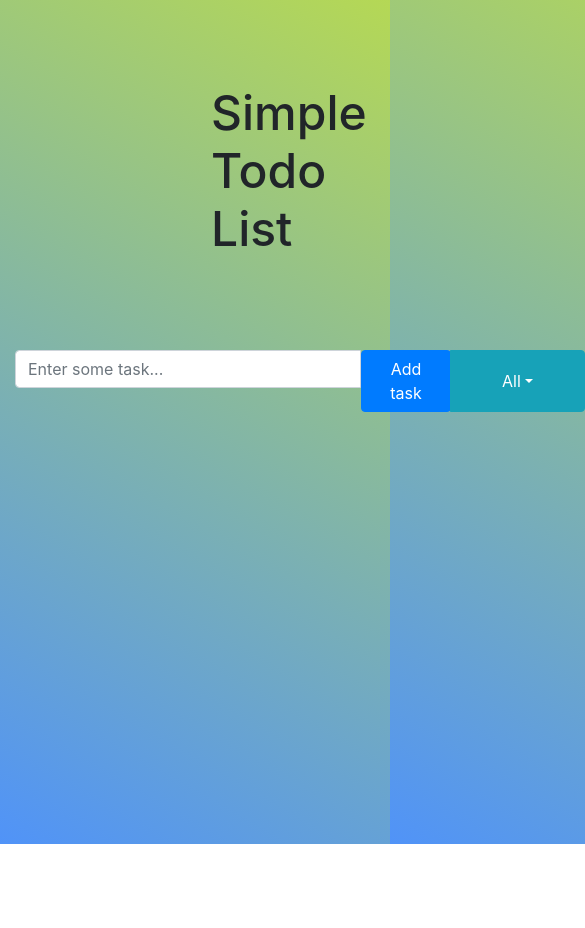
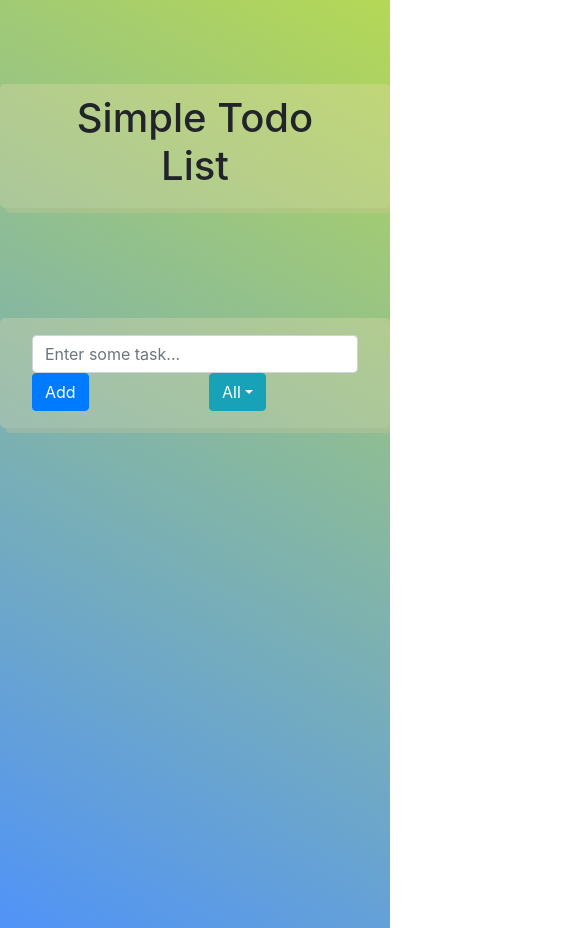
Before and after one commit to Branimir026/my-todo-list, a React (Create React App) app: page / in a window 390 px wide. Shown: the whole page, 585 px wide, since content can reach past the window. Before the commit the page ends 844 px from the top, so only its background shows below. Built offline with nearby package versions, Linux system fonts and the light colour scheme.

Commit message:
Changed design to be responsive on mobile

```diff
--- a/src/App.css
+++ b/src/App.css
@@ -8,92 +8,54 @@ body {
   background-image: linear-gradient(30deg, #5093f8 0%, #b5d855 100%);
   color: white;
   min-height: 100vh;
-  min-width: 600px;
 }
 
-.container {
-  margin: 0px;
-  padding: 0px;
+h1 {
+  padding: 10px 50px;
+  text-align: center;
+}
+
+.headingContainer {
+  margin: 10vh 0vw 10vh 0vw;
+  border-radius: 5px;
+  background-color: rgba(245, 222, 179, 0.274);
+  box-shadow: 5px 5px rgba(223, 197, 151, 0.274);
+}
+
+.formContainer {
+  margin: 3vh 0vw 6vh 0vw;
+  padding: 2vh;
+  border-radius: 5px;
+  background-color: rgba(245, 222, 179, 0.274);
+  box-shadow: 5px 5px rgba(223, 197, 151, 0.274);
+}
+.todoContainer {
+  align-items: center;
+  margin-bottom: 10px;
+  padding: 2vh;
+  border-radius: 5px;
+  background-color: rgba(245, 222, 179, 0.274);
+  box-shadow: 5px 5px rgba(223, 197, 151, 0.274);
+}
+
+.todoItem {
+  margin-bottom: 0px !important;
+  margin-right: 0px !important;
+}
+
+.todoCheckbox,
+.todoDelete {
   width: 100%;
   height: 100%;
-  display: flex;
-  flex-direction: column;
-  align-items: center;
+  margin-bottom: 0px !important;
 }
 
-header {
-  padding: 0vh 25vh;
-  margin: 10vh 0vw 7vh 0vw;
-  min-width: 600px;
+.todoListContainer {
+  margin-bottom: 20px;
 }
 
-header h1 {
-  font-size: 48px;
-  margin: 0px;
-  padding: 0px;
-}
-
-.form-container {
-  margin: 4vh 0vw 3vw 0vh;
-  display: flex;
-  flex-direction: row;
-  width: 100%;
-}
-
-.form-input {
-  width: 75%;
-}
-
-.form-button {
-  width: 10%;
-  min-width: 90px;
-}
-
-.form-dropdown {
-  width: 15%;
-  min-width: 135px;
-}
-
-.form-dropdown .dropdown-toggle {
-  width: 100%;
-}
-
-.todo-list-container {
-  margin: 4vh 0vw 3vw 0vh;
-  width: 80%;
-}
-
-.todo-container {
-  display: flex;
-  flex-direction: row;
-  justify-content: flex-start;
-}
-
-.alert {
-  margin-bottom: 0px;
-}
-
-.todo-item {
-  margin: 0px !important;
-  padding: 0px;
-  width: 85%;
-  height: 100%;
-}
-
-.todo-delete {
-  width: 10%;
-  min-width: 80px;
-  height: 100%;
-  margin-top: auto;
-  margin-bottom: auto;
-}
-
-.todo-checkbox {
-  width: 5%;
-  min-width: 40px;
-  height: 100%;
-  margin-top: auto;
-  margin-bottom: auto;
+.checkboxDiv {
+  padding-left: 0px !important;
 }
 
 .completed {
--- a/src/App.js
+++ b/src/App.js
@@ -2,6 +2,10 @@ import React, { useState, useEffect } from "react";
 import "./App.css";
 import Form from "./components/Form";
 import TodoList from "./components/TodoList";
+//importing bootstrap components
+import Container from "react-bootstrap/Container";
+import Row from "react-bootstrap/Row";
+import Col from "react-bootstrap/Col";
 
 function App() {
   const [inputText, setInputText] = useState("");
@@ -33,10 +37,14 @@ function App() {
   }, [filterStatus, todos]); //this useEffect runs once after render, and every time filterStatus or todos change
 
   return (
-    <div className="container">
-      <header>
+    //<div className="container">
+    <Container>
+      <Row className="headingContainer">
+        <Col lg={{ span: 6, offset: 3 }} sm={{ span: 10, offset: 1 }}>
           <h1>Simple Todo List</h1>
-      </header>
+        </Col>
+      </Row>
+      <Row>
         <Form
           inputText={inputText}
           setInputText={setInputText}
@@ -45,12 +53,14 @@ function App() {
           setFilterStatus={setFilterStatus}
           filterStatus={filterStatus}
         />
+      </Row>
       <TodoList
         todos={todos}
         setTodos={setTodos}
         filteredTodos={filteredTodos}
       />
-    </div>
+    </Container>
+    //</div>
   );
 }
 
--- a/src/components/Form.js
+++ b/src/components/Form.js
@@ -1,10 +1,13 @@
 import React from "react";
 import { v4 as uuidv4 } from "uuid";
+//importing bootstrap components
 import InputGroup from "react-bootstrap/InputGroup";
 import FormControl from "react-bootstrap/FormControl";
 import DropdownButton from "react-bootstrap/DropdownButton";
 import Dropdown from "react-bootstrap/Dropdown";
 import Button from "react-bootstrap/Button";
+import Row from "react-bootstrap/Row";
+import Col from "react-bootstrap/Col";
 
 function Form({
   inputText,
@@ -35,32 +38,35 @@ function Form({
   };
 
   return (
-    <InputGroup className="form-container">
+    <InputGroup className="formContainer">
+      <Col lg={{ span: 8, offset: 1 }} xs={12}>
         <FormControl
           placeholder="Enter some task..."
           aria-label="Enter some task..."
           aria-describedby="basic-addon2"
           value={inputText}
           onChange={inputTextHandler}
-        className="form-input"
+          className="formInput"
         />
-
+      </Col>
+      <Col lg={1} xs={4}>
         <Button
           variant="primary"
           onClick={submitTodosHandler}
           type="submit"
-        className="form-button"
+          className="formButton"
         >
-        <span>Add task</span>
+          <span>Add</span>
         </Button>
-
+      </Col>
+      <Col lg={{ span: 2, offset: 0 }} xs={{ span: 6, offset: 2 }}>
         <DropdownButton
           as={InputGroup.Append}
           variant="info"
           title={filterStatus}
           id="input-group-dropdown-2"
           onSelect={filterStatusHandler}
-        className="form-dropdown"
+          className="formDropdown"
         >
           <Dropdown.Item eventKey="All">
             <span>All</span>
@@ -72,31 +78,8 @@ function Form({
             <span>Uncompleted</span>
           </Dropdown.Item>
         </DropdownButton>
+      </Col>
     </InputGroup>
-
-    /**<form>
-      <input
-        value={inputText}
-        onChange={inputTextHandler}
-        className="todo-input"
-        type="text"
-      />
-      <button
-        onClick={submitTodosHandler}
-        className="todo-button"
-        type="submit"
-      >
-        Dodaj
-      </button>
-      <select onChange={filterStatusHandler} name="filter">
-        <option value="All">All</option>
-        <option value="Completed">Completed</option>
-        <option value="Uncompleted">Uncompleted</option>
-      </select>
-      <button onClick={test} className="todo-button" type="submit">
-        test
-      </button>
-    </form>*/
   );
 }
 
--- a/src/components/Todo.js
+++ b/src/components/Todo.js
@@ -1,36 +1,43 @@
 import React from "react";
+//importing bootstrap components
 import ListGroup from "react-bootstrap/ListGroup";
 import Button from "react-bootstrap/Button";
 import ToggleButton from "react-bootstrap/ToggleButton";
 import Alert from "react-bootstrap/Alert";
+import Row from "react-bootstrap/Row";
+import Col from "react-bootstrap/Col";
 
 function Todo({ text, isCompleted, isCompletedHandler, isDeletedHandler }) {
   return (
-    <ListGroup.Item>
-      <div className="todo-container">
+    <Row className="todoContainer">
+      <Col lg={9} xs={10}>
         <Alert
           variant="dark"
-          className={`todo-item ${isCompleted ? "completed" : ""}`}
+          className={`todoItem ${isCompleted ? "completed" : ""}`}
         >
           {text}
         </Alert>
+      </Col>
+      <Col lg={1} xs={2} className="checkboxDiv">
         <ToggleButton
           type="checkbox"
           variant="success"
           checked={isCompleted}
           value="check"
           onChange={isCompletedHandler}
-          className="todo-checkbox"
+          className="todoCheckbox"
         />
+      </Col>
+      <Col lg={{ span: 2, offset: 0 }} xs={{ span: 6, offset: 2 }}>
         <Button
           variant="danger"
           onClick={isDeletedHandler}
-          className="todo-delete"
+          className="todoDelete"
         >
           Delete
         </Button>
-      </div>
-    </ListGroup.Item>
+      </Col>
+    </Row>
   );
 }
 
--- a/src/components/TodoList.js
+++ b/src/components/TodoList.js
@@ -1,5 +1,6 @@
 import React from "react";
 import Todo from "./Todo";
+//importing bootstrap components
 import ListGroup from "react-bootstrap/ListGroup";
 
 function TodoList({ todos, setTodos, filteredTodos }) {
@@ -22,7 +23,7 @@ function TodoList({ todos, setTodos, filteredTodos }) {
   };
 
   return (
-    <ListGroup className="todo-list-container">
+    <ListGroup className="todoListContainer">
       {filteredTodos.map((todo) => (
         <Todo
           text={todo.text}
@@ -32,7 +33,6 @@ function TodoList({ todos, setTodos, filteredTodos }) {
           isDeletedHandler={() => isDeletedHandler(todo.id)}
         />
       ))}
-      {/*</ul>*/}
     </ListGroup>
   );
 }
```
Lines whose indentation alone changed are shown as unchanged.
